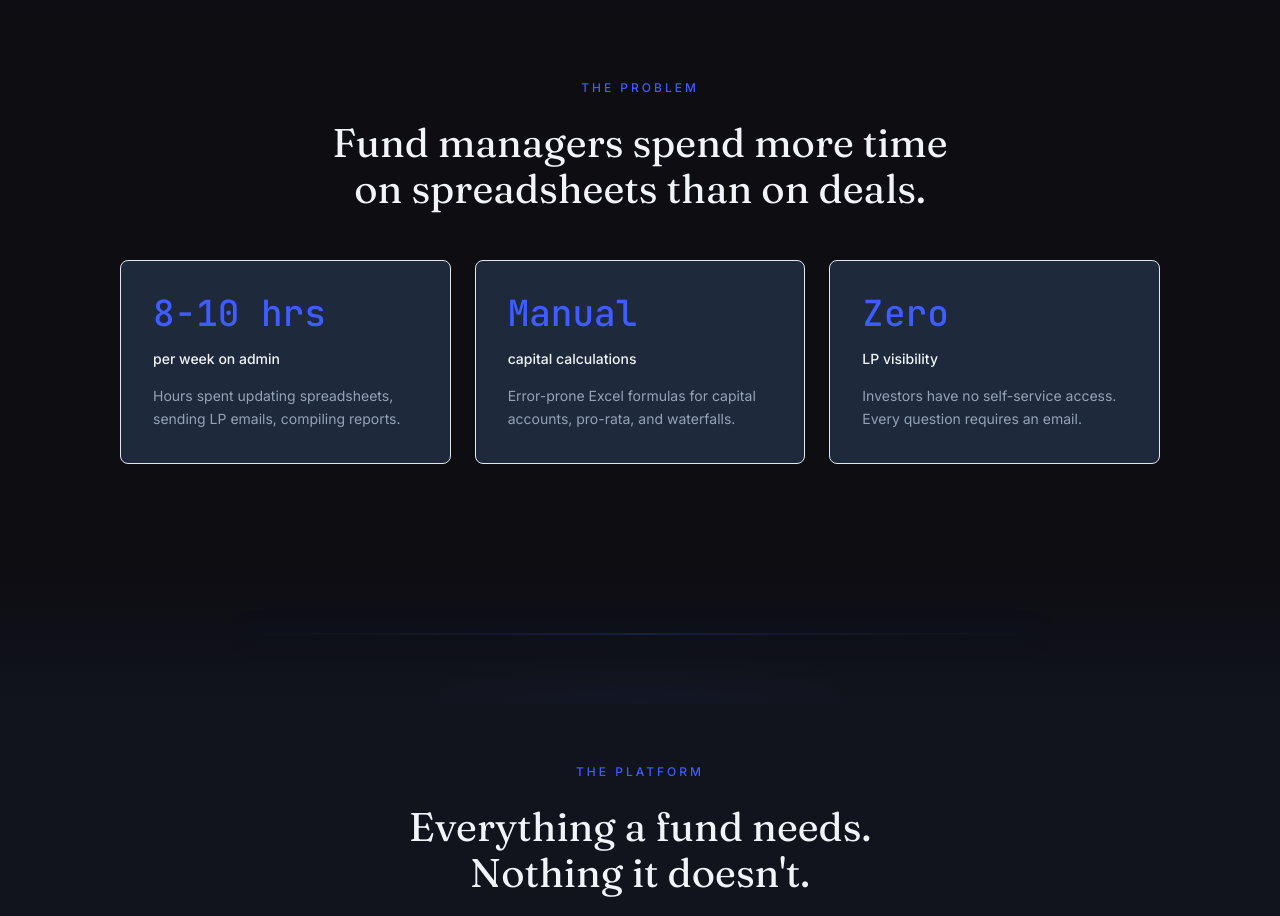
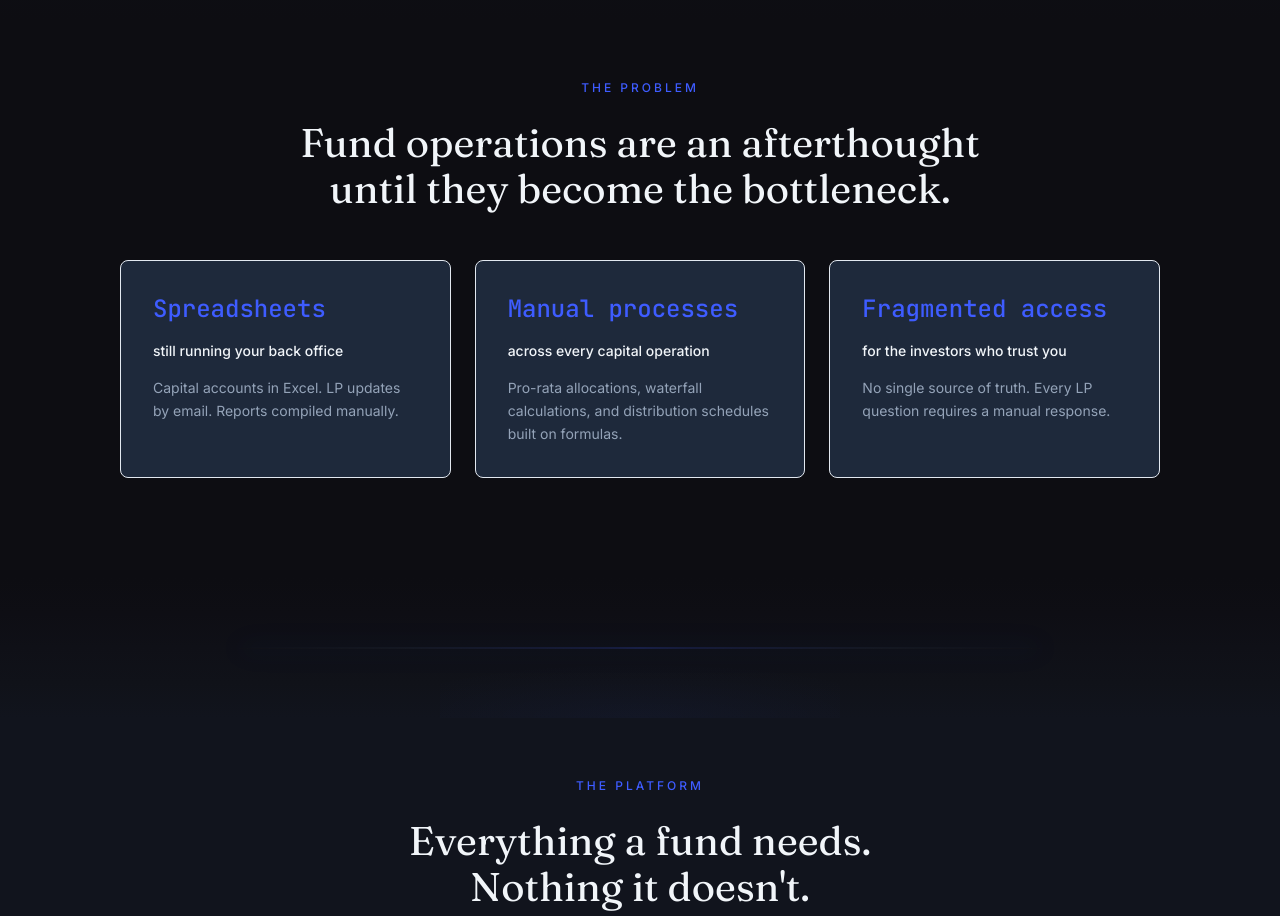
Before and after one commit to rfarias23/BlackGems, a Next.js app: page / in a window 1280 px wide. Shown: the part 940-1856 px from the top of the page. Built offline with nearby package versions, Linux system fonts and the light colour scheme.

Commit message:
copy: problem section — remove fabricated stats, use descriptive conditions
Co-Authored-By: Claude Opus 4.6 <noreply@anthropic.com>

```diff
--- a/src/app/page.tsx
+++ b/src/app/page.tsx
@@ -145,22 +145,22 @@ function NavItem({ label, href }: { label: string; href: string }) {
 function ProblemSection() {
     const problems = [
         {
-            stat: '8-10 hrs',
-            label: 'per week on admin',
+            stat: 'Spreadsheets',
+            label: 'still running your back office',
             description:
-                'Hours spent updating spreadsheets, sending LP emails, compiling reports.',
+                'Capital accounts in Excel. LP updates by email. Reports compiled manually.',
         },
         {
-            stat: 'Manual',
-            label: 'capital calculations',
+            stat: 'Manual processes',
+            label: 'across every capital operation',
             description:
-                'Error-prone Excel formulas for capital accounts, pro-rata, and waterfalls.',
+                'Pro-rata allocations, waterfall calculations, and distribution schedules built on formulas.',
         },
         {
-            stat: 'Zero',
-            label: 'LP visibility',
+            stat: 'Fragmented access',
+            label: 'for the investors who trust you',
             description:
-                'Investors have no self-service access. Every question requires an email.',
+                'No single source of truth. Every LP question requires a manual response.',
         },
     ];
 
@@ -175,9 +175,9 @@ function ProblemSection() {
 
                 <FadeIn delay={100}>
                     <h2 className="font-display text-[28px] md:text-[34px] lg:text-[40px] leading-[1.15] font-normal text-slate-100 text-center max-w-[800px] mx-auto mb-8 md:mb-12">
-                        Fund managers spend more time
+                        Fund operations are an afterthought
                         <br className="hidden md:block" />
-                        {' '}on spreadsheets than on deals.
+                        {' '}until they become the bottleneck.
                     </h2>
                 </FadeIn>
 
@@ -186,7 +186,7 @@ function ProblemSection() {
                     {problems.map((p, i) => (
                         <FadeIn key={p.stat} delay={200 + i * 120}>
                             <div className="landing-card bg-slate-800 border border-slate-700 rounded-lg p-6 md:p-8 flex flex-col gap-4 h-full">
-                                <span className="font-mono text-3xl md:text-4xl font-medium text-heritage-sapphire">
+                                <span className="font-mono text-xl md:text-2xl font-medium text-heritage-sapphire">
                                     {p.stat}
                                 </span>
                                 <span className="text-sm font-medium text-slate-100">
```
